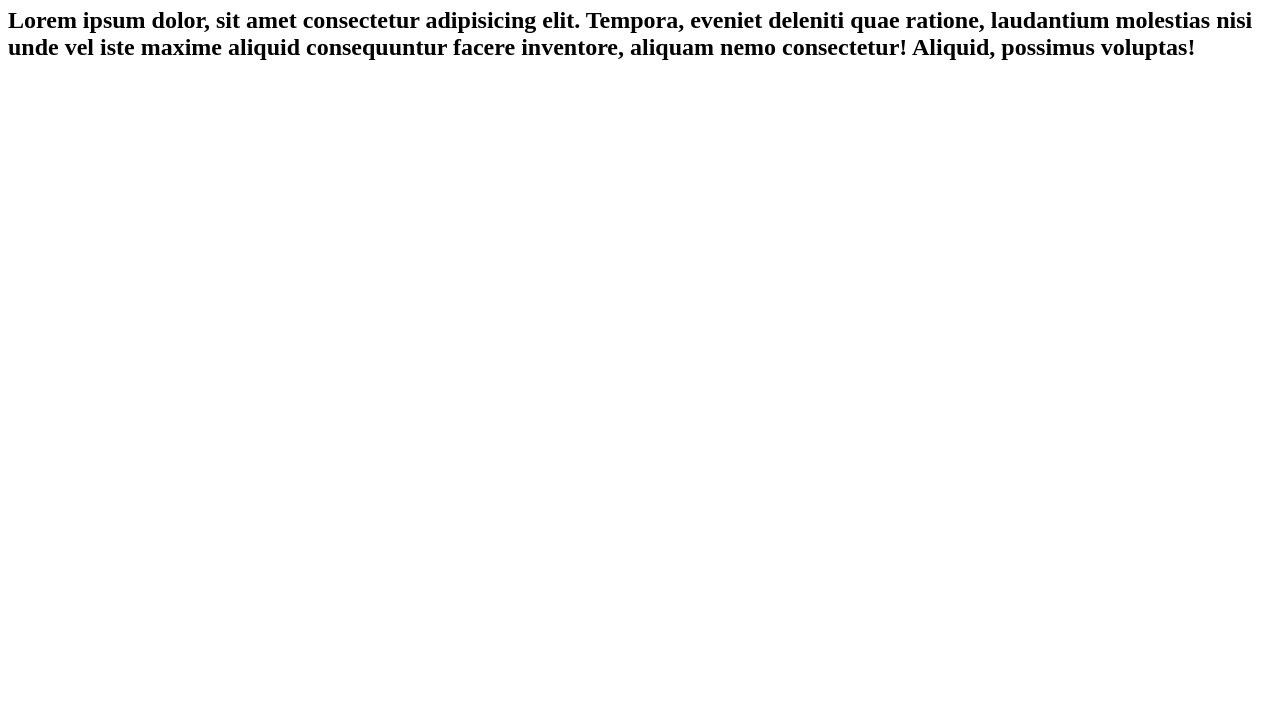
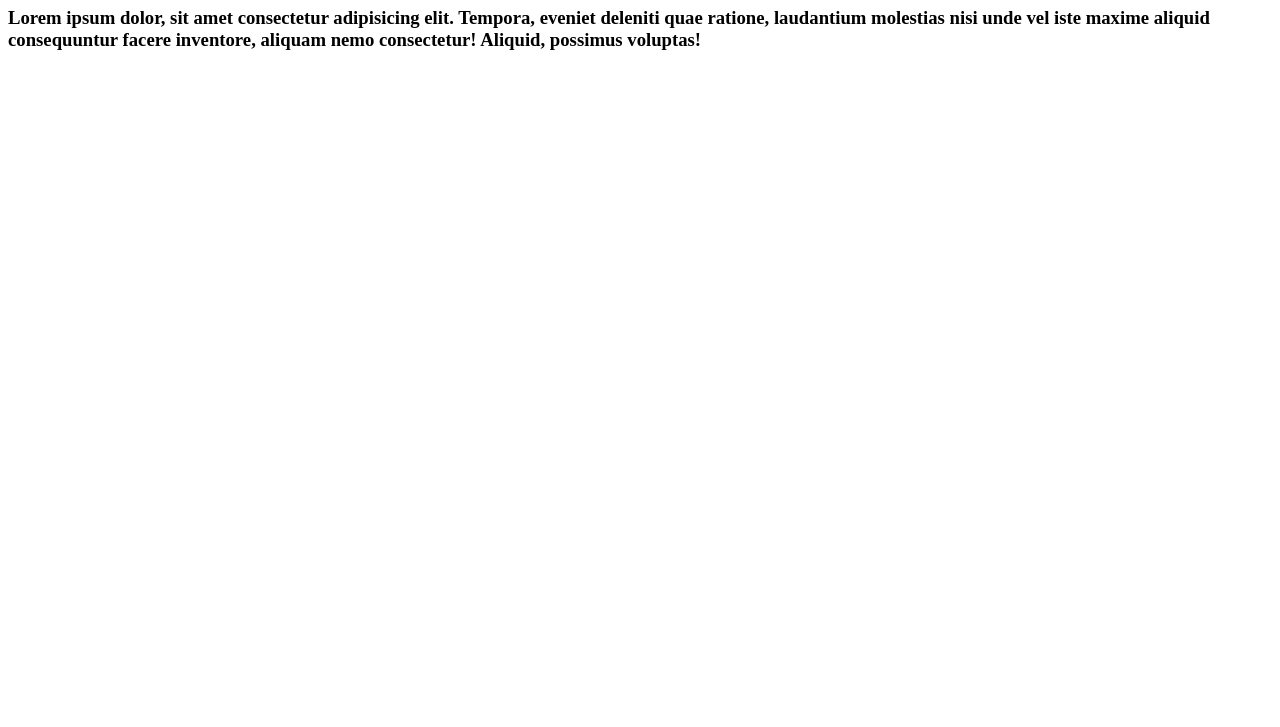
Before and after one commit to GuilhermeMagalhaesRodrigues/curso-git, a plain HTML site: page index.html in a window 1280 px wide. Shown: the part 73-800 px from the top of the page. Drawn offline with Linux system fonts and the light colour scheme.

Commit message:
11º commit - Fix: mudei de h2 para h3

```diff
--- a/index.html
+++ b/index.html
@@ -9,8 +9,8 @@
     <h1>
         Hello, World!
     </h1>
-    <h2> Lorem ipsum dolor, sit amet consectetur adipisicing elit. Tempora, eveniet deleniti quae ratione,
+    <h3> Lorem ipsum dolor, sit amet consectetur adipisicing elit. Tempora, eveniet deleniti quae ratione,
          laudantium molestias nisi unde vel iste maxime aliquid consequuntur facere inventore, aliquam nemo
-         consectetur! Aliquid, possimus voluptas!</h2>
+         consectetur! Aliquid, possimus voluptas!</h3>
 </body>
 </html>
```
